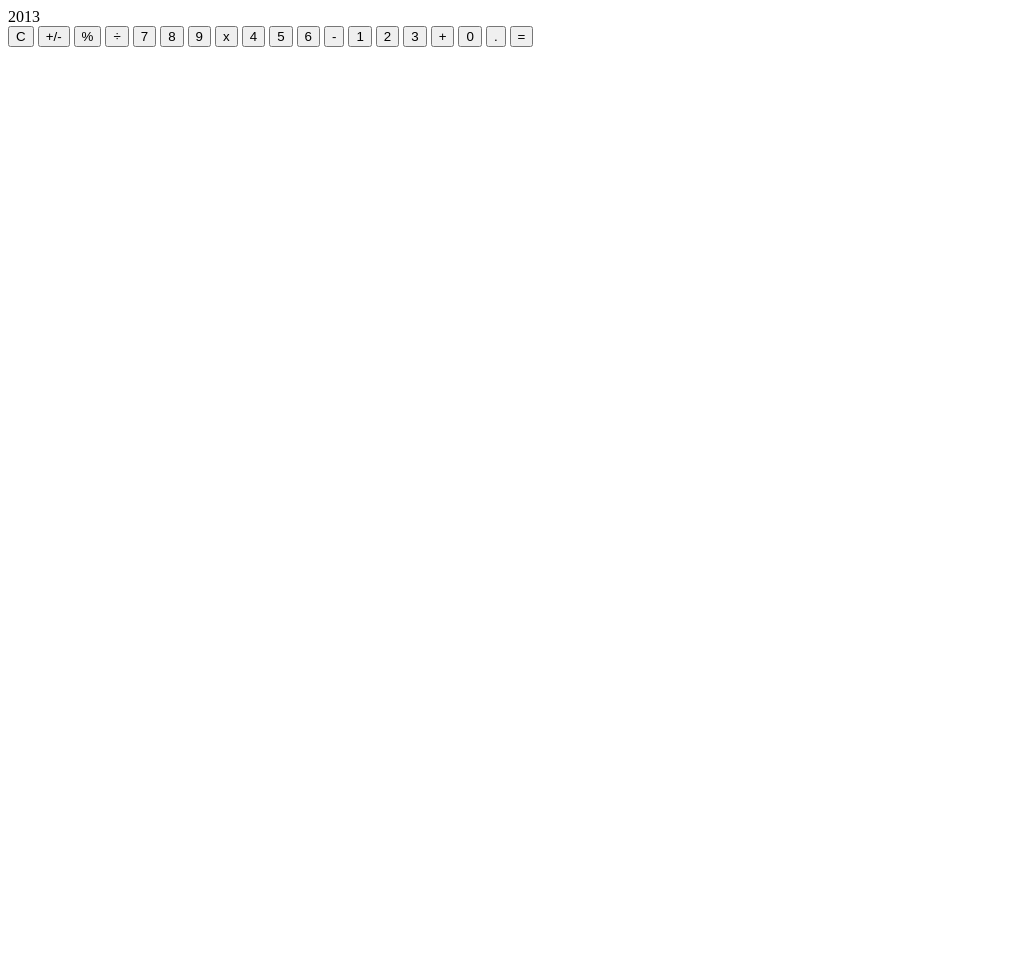
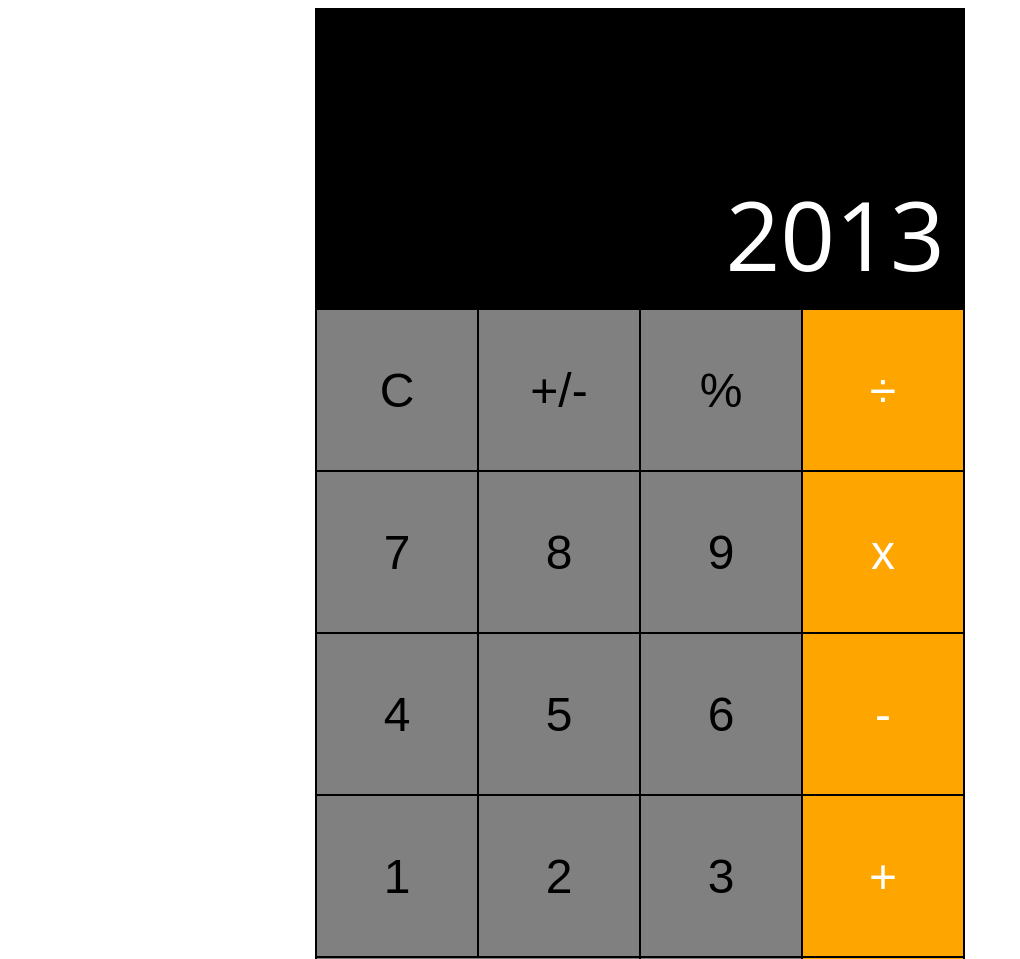
Before and after one commit to MallowTech/ios-calculator, a plain HTML site: page index.html in a window 1280 px wide. Shown: the top 959 px of the page, without its empty margins (0-1020 px from the left). Before the commit the page ends 800 px from the top, so only its background shows below. Drawn offline with nearby package versions, Linux system fonts and the light colour scheme; the site is published under a folder, as on GitHub Pages, so addresses that start at the root find nothing.

Commit message:
CSS folder structure modification.

```diff
--- a/index.html
+++ b/index.html
@@ -5,7 +5,7 @@
     <title>How to plan HTML / CSS</title>
 
     <link href='https://fonts.googleapis.com/css?family=Open+Sans:400,300' rel='stylesheet' type='text/css'>
-    <link href="/styles.css" rel=stylesheet>
+    <link href="css/styles.css" rel=stylesheet>
 
     <body>
         <div class="calculator">
```
Also changed, not shown: css/styles.css (renamed from styles.css).
